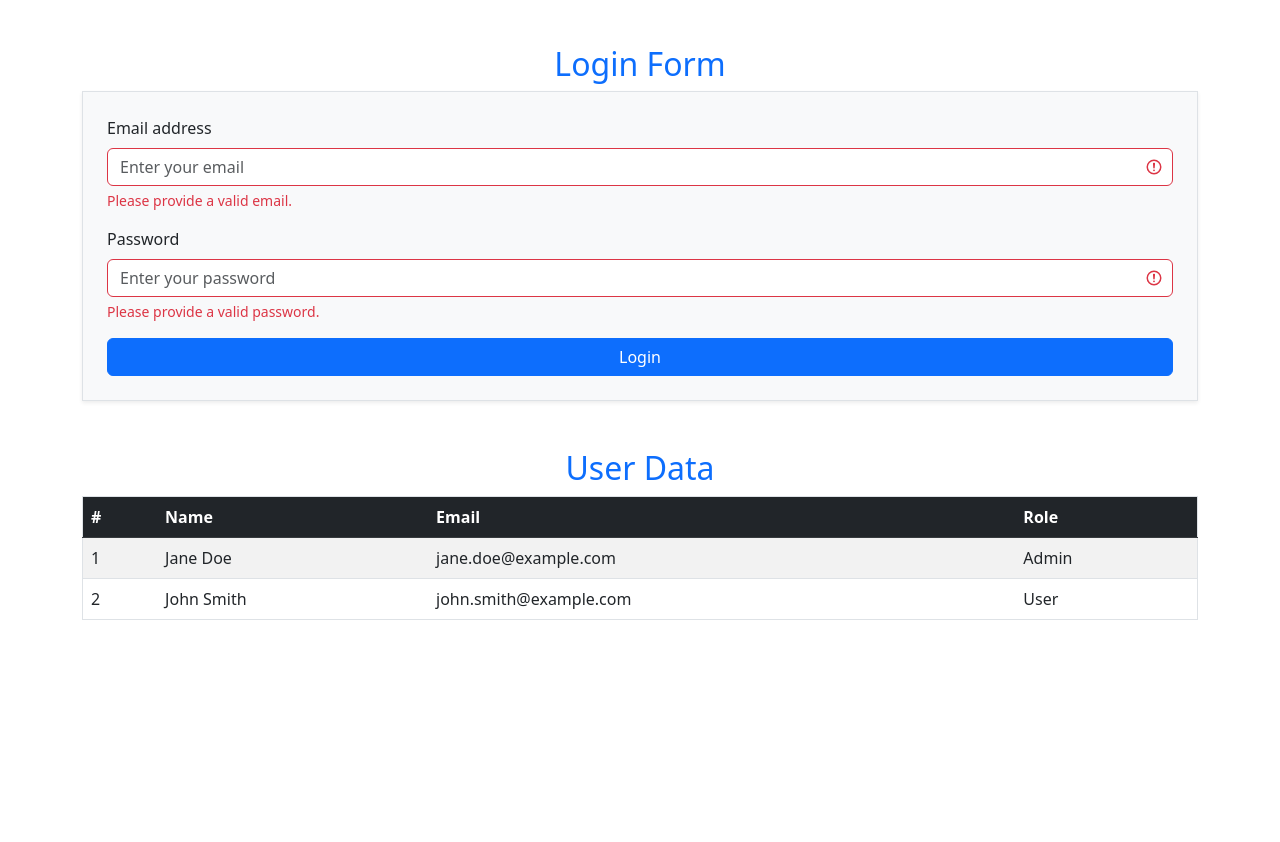
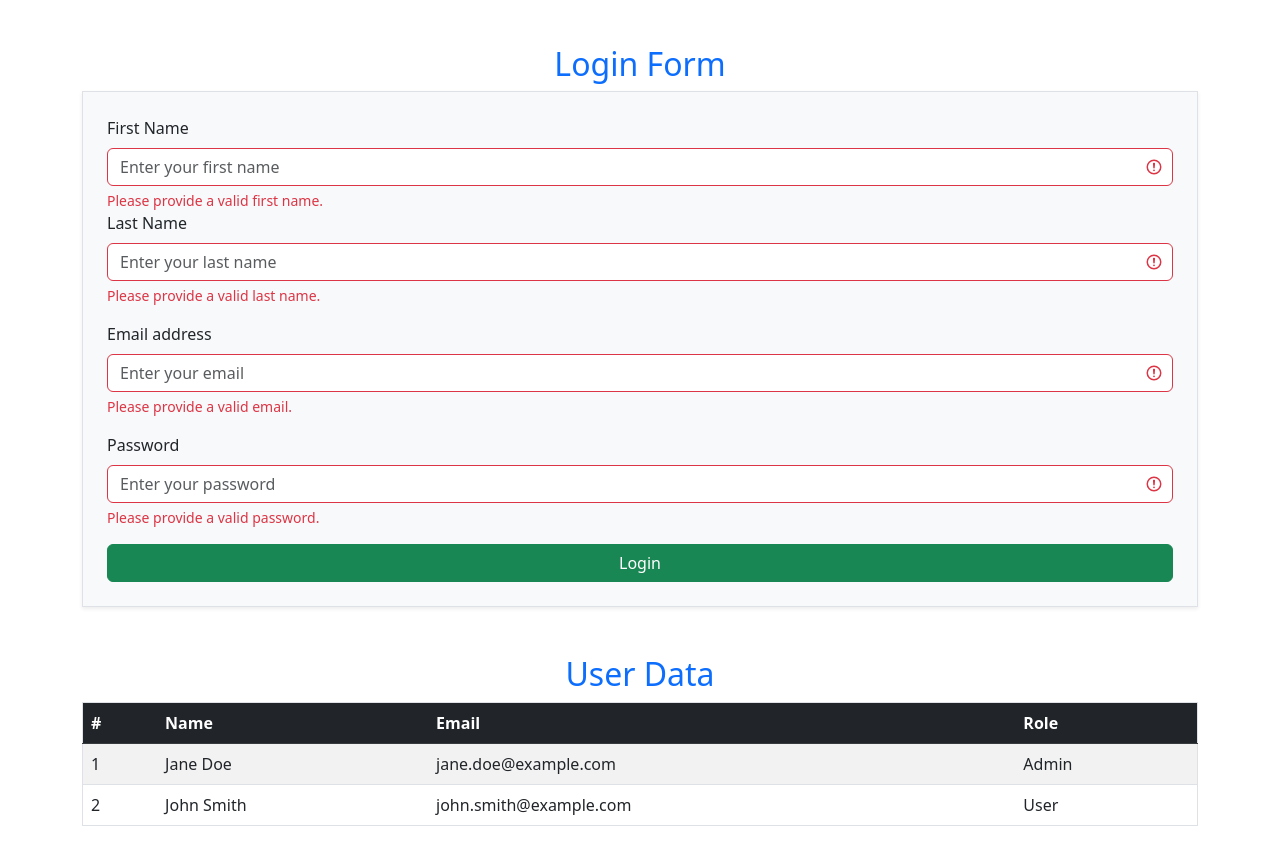
Before and after one commit to NateStaxx/Bootstrap_Login, a plain HTML site: page index.html in a window 1280 px wide. Shown: the part 798-1640 px from the top of the page. Before the commit the page ends 1434 px from the top, so only its background shows below. Drawn offline with nearby package versions, Linux system fonts and the light colour scheme.

Commit message:
added first and last name fields for login form

```diff
--- a/index.html
+++ b/index.html
@@ -46,6 +46,18 @@
             <h2 class="text-center text-primary">Login Form</h2>
             <form class="border p-4 shadow-sm bg-light">
                 <div class="mb-3">
+                    <label for="firstName" class="form-label">First Name</label>
+                    <input type="text" class="form-control is-invalid" id="firstName" placeholder="Enter your first name">
+                    <div class="invalid-feedback">
+                        Please provide a valid first name.
+                    </div>
+                    <label for="lastName" class="form-label">Last Name</label>
+                    <input type="text" class="form-control is-invalid" id="lastName" placeholder="Enter your last name">
+                    <div class="invalid-feedback">
+                        Please provide a valid last name.
+                    </div>
+                </div>
+                <div class="mb-3">
                     <label for="email" class="form-label">Email address</label>
                     <input type="email" class="form-control is-invalid" id="email" placeholder="Enter your email">
                     <div class="invalid-feedback">
@@ -59,7 +71,7 @@
                         Please provide a valid password.
                     </div>
                 </div>
-                <button type="submit" class="btn btn-primary w-100">Login</button>
+                <button type="submit" class="btn btn-success w-100">Login</button>
             </form>
         </div>
 
```
